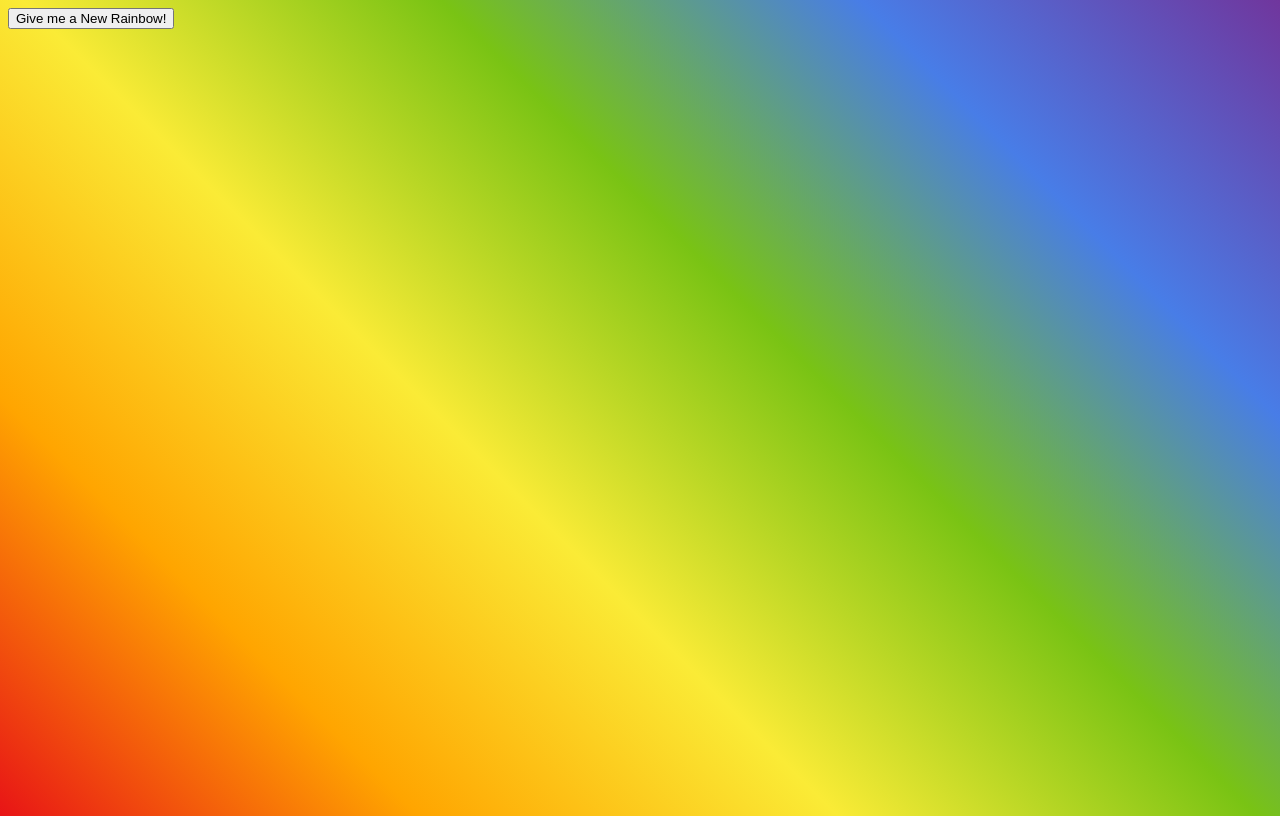
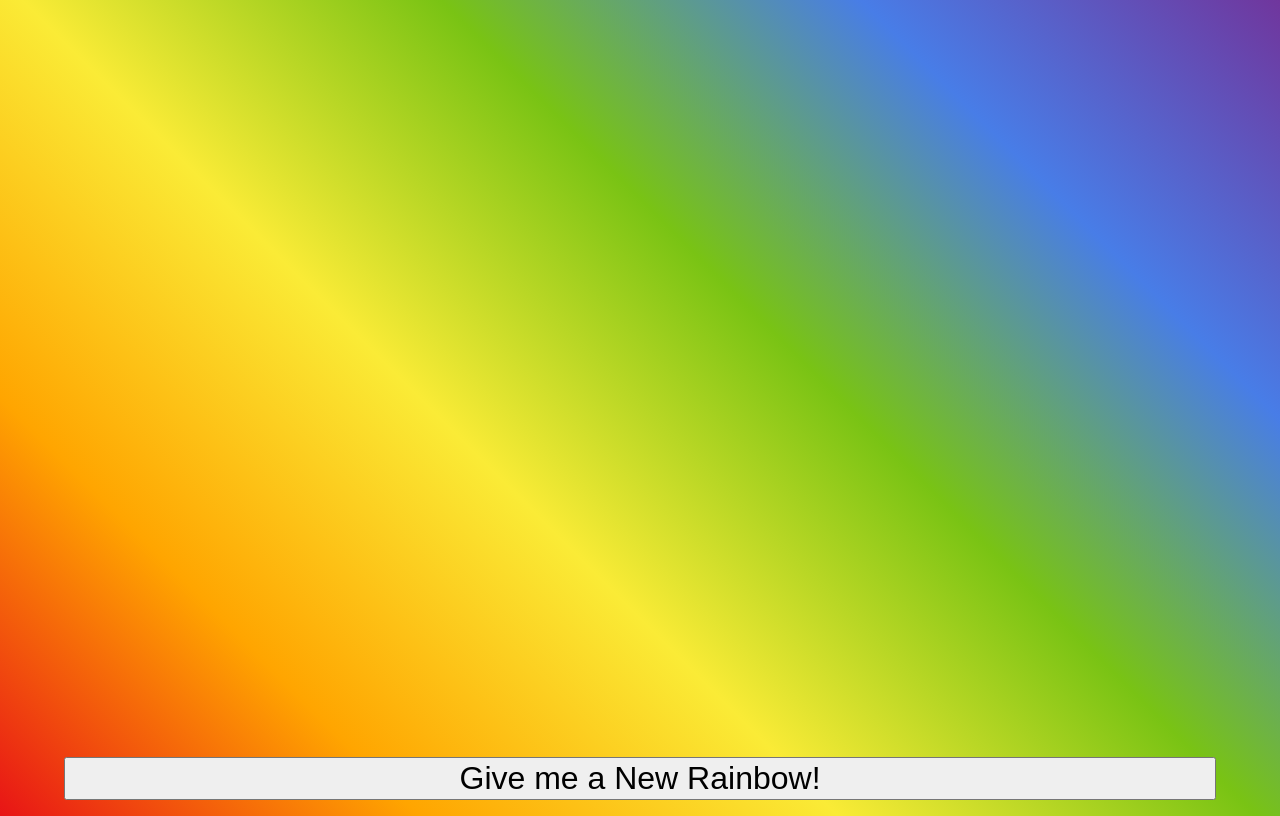
Before and after one commit to LEDCoyote/rainbow, a plain HTML site: page index.html in a window 1280 px wide. Drawn offline with Linux system fonts and the light colour scheme.

Commit message:
reposition and resize button

```diff
--- a/index.html
+++ b/index.html
@@ -12,8 +12,16 @@
           #faeb36,
           #79c314,
           #487de7,
-          #70369d
-          );
+          #70369d);
+      }
+      button {
+        width: 90%;
+        font-size: xx-large;
+        position: absolute;
+        bottom: 0;
+        left: 50%;
+        transform: translate(-50%, 0);
+      }
     </style>
   </head>
   <body class="rainbow">
```
